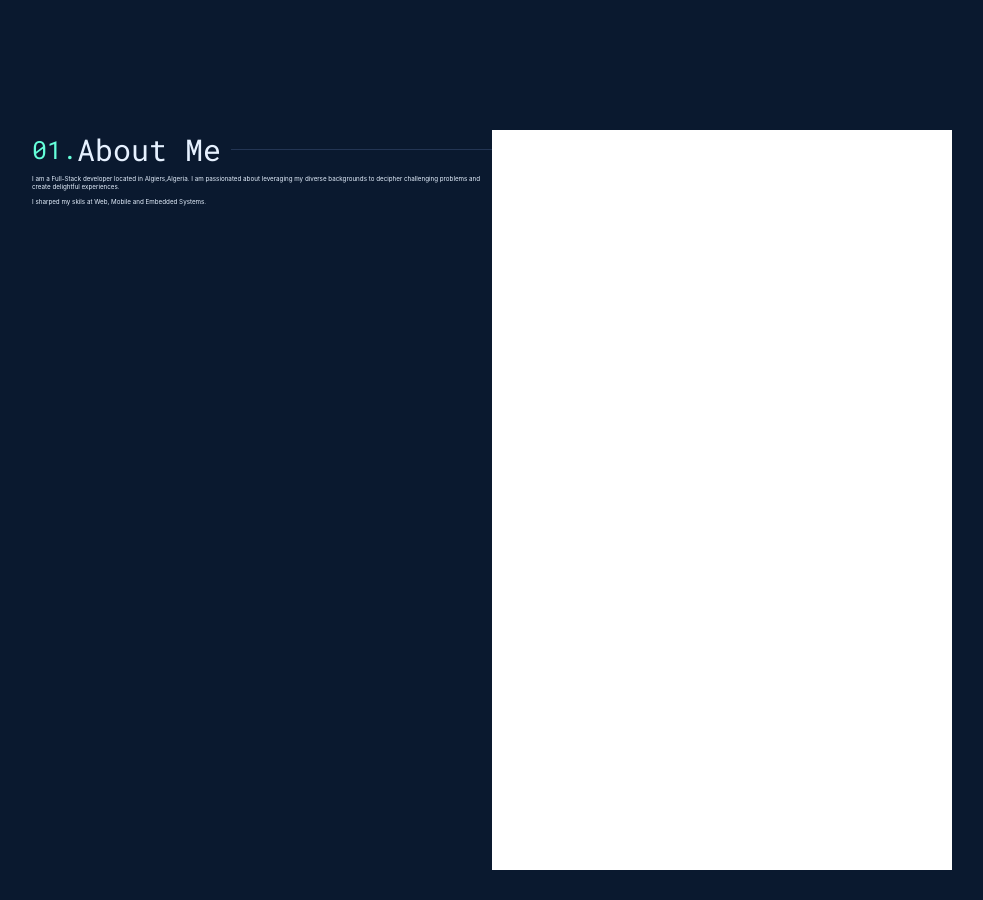
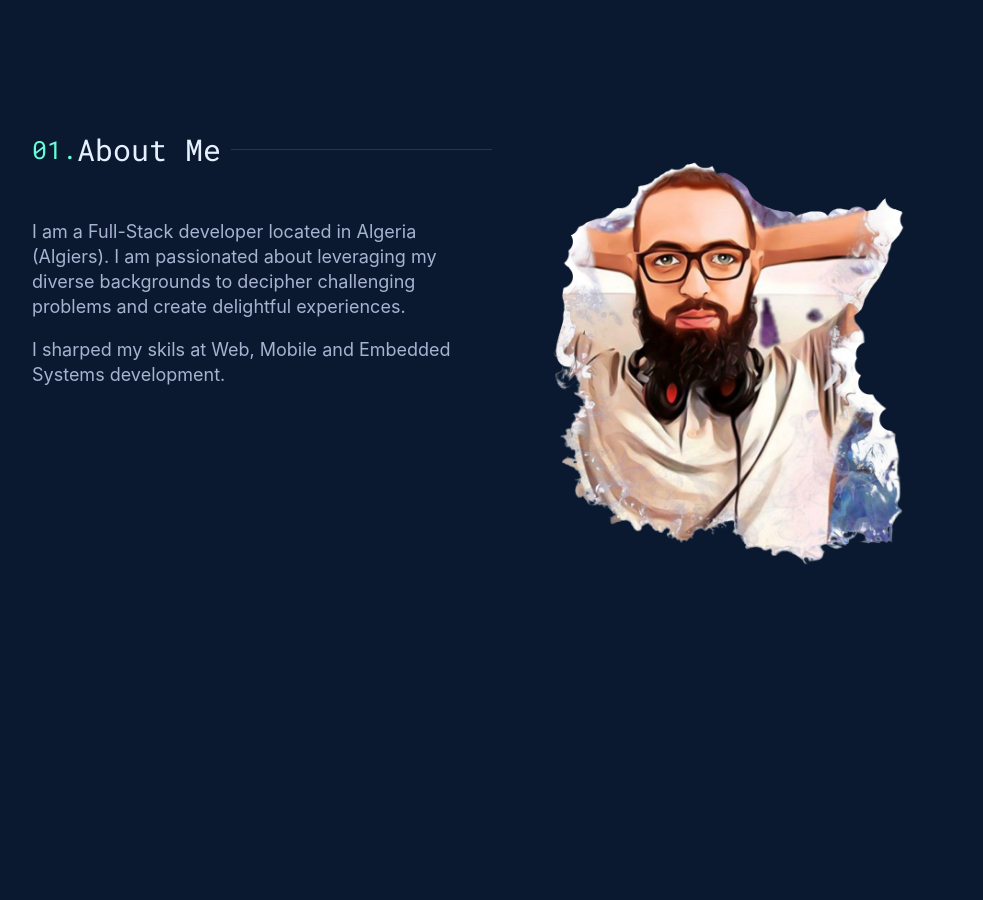
Before and after one commit to kfekairii/portfolio, a Next.js app: page / in a window 1280 px wide. Shown: the part 700-1600 px from the top of the page, without its empty margins (148-1131 px from the left). Built offline with nearby package versions, Linux system fonts and the light colour scheme.

Commit message:
photo added

```diff
--- a/src/sections/About.tsx
+++ b/src/sections/About.tsx
@@ -1,21 +1,27 @@
+import Image from "next/image";
 import React from "react";
 import { SectionHeading } from "../components";
+import profile from "../assets/img/profile.png";
 
 function About() {
   return (
     <div className="about">
       <div className="about__left">
         <SectionHeading />
-        <div className="about__body">
+        <div className="about__left__body">
           <p>
-            I am a Full-Stack developer located in Algiers,Algeria. I am
+            I am a Full-Stack developer located in Algeria (Algiers). I am
             passionated about leveraging my diverse backgrounds to decipher
             challenging problems and create delightful experiences.
           </p>
-          <p>I sharped my skils at Web, Mobile and Embedded Systems.</p>
+          <p>
+            I sharped my skils at Web, Mobile and Embedded Systems development.
+          </p>
         </div>
       </div>
-      <div className="about__right"></div>
+      <div className="about__right">
+        <Image src={profile} width={500} height={500} alt="Me" />
+      </div>
     </div>
   );
 }
--- a/src/styles/sections/_about.scss
+++ b/src/styles/sections/_about.scss
@@ -1,17 +1,25 @@
-.about{
+.about {
   min-height: 100vh;
   padding: 3rem;
   display: flex;
-    @media (max-width:$md) {
+  @media (max-width: $md) {
     flex-direction: column;
-
+    padding-top: 10rem;
   }
-    &__left{
+  &__left {
     flex: 1;
 
-    }
-    &__right{
-        flex: 1;
-        background-color: #fff;
+    &__body {
+      margin-top: 5rem;
+      font-size: 1.8rem;
+      line-height: 2.5rem;
+      color: $gray-light;
     }
   }
+  &__right {
+    flex: 1;
+    display: flex;
+    justify-content: center;
+    align-items: flex-start;
+  }
+}
```
Also changed, not shown: src/assets/img/profile.png (added). Lines whose indentation alone changed are shown as unchanged.
